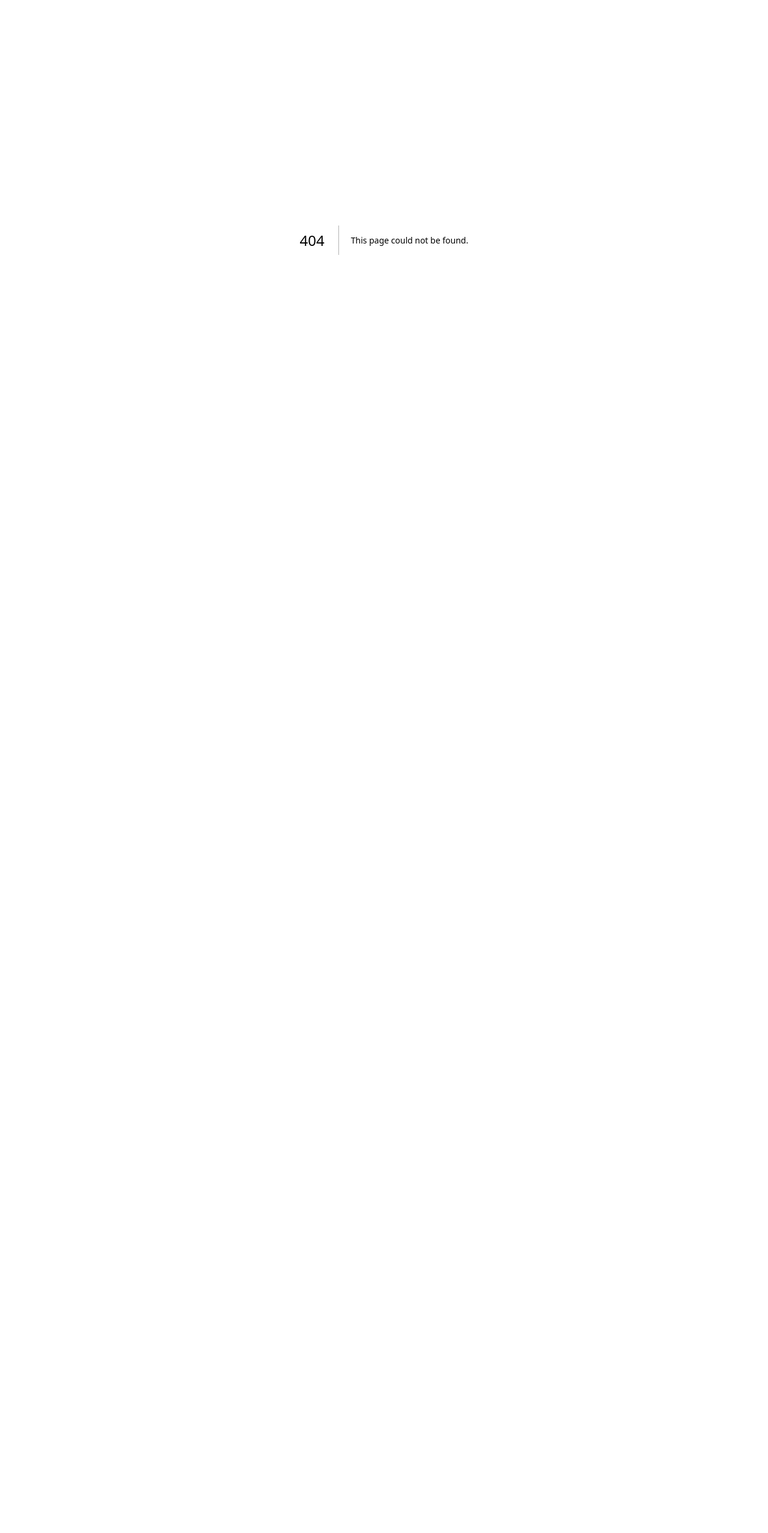
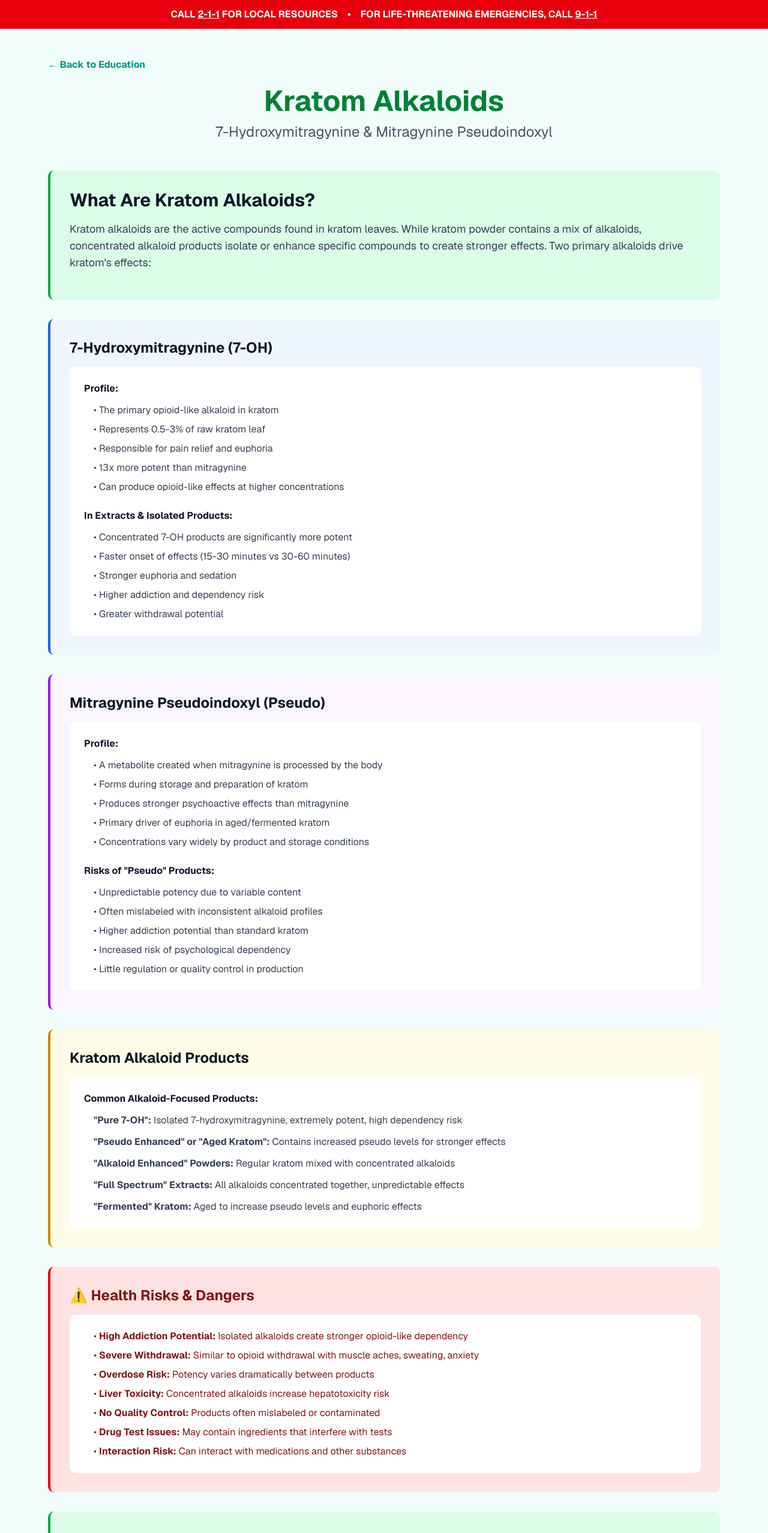
Before and after one commit to dgardner1982/v0-ottawa-county-resources, a Next.js app: page /drug/kratom-alkaloids in a window 1280 px wide. Before the commit this address had no page. Shown: the top 2556 px of the page at 60% size. Before the commit the page ends 800 px from the top, so only its background shows below. Built offline with nearby package versions, Linux system fonts and the light colour scheme.

Commit message:
feat: add Kratom Alkaloids educational page with detailed information and health risks

```diff
--- /dev/null
+++ b/app/drug/kratom-alkaloids/page.tsx
@@ -0,0 +1,130 @@
+'use client';
+
+import Link from 'next/link';
+import { Footer } from '@/components/footer';
+
+export default function KratomAlkaloidsPage() {
+  return (
+    <>
+      <div className="bg-red-600 text-white py-3 px-4 text-center sticky top-0 z-50 font-bold flex items-center justify-center gap-4 flex-wrap">
+        <span>CALL <a href="tel:211" className="underline font-bold">2-1-1</a> FOR LOCAL RESOURCES</span>
+        <span className="hidden sm:inline">•</span>
+        <span>FOR LIFE-THREATENING EMERGENCIES, CALL <a href="tel:911" className="underline font-bold">9-1-1</a></span>
+      </div>
+
+      <main className="max-w-6xl mx-auto px-4 py-12">
+        <Link href="/education" className="text-teal-600 hover:text-teal-800 font-bold mb-6 inline-block">← Back to Education</Link>
+
+        <div className="space-y-8">
+          <div className="text-center mb-12">
+            <h1 className="text-5xl font-bold text-green-700 mb-3">Kratom Alkaloids</h1>
+            <p className="text-2xl text-gray-600">7-Hydroxymitragynine & Mitragynine Pseudoindoxyl</p>
+          </div>
+
+          <div className="bg-green-100 border-l-4 border-green-600 p-8 rounded-lg mb-8">
+            <h2 className="text-3xl font-bold text-gray-900 mb-4">What Are Kratom Alkaloids?</h2>
+            <p className="text-lg text-gray-700 mb-4">
+              Kratom alkaloids are the active compounds found in kratom leaves. While kratom powder contains a mix of alkaloids, concentrated alkaloid products isolate or enhance specific compounds to create stronger effects. Two primary alkaloids drive kratom&apos;s effects:
+            </p>
+          </div>
+
+          <div className="bg-blue-50 border-l-4 border-blue-600 p-8 rounded-lg mb-8">
+            <h2 className="text-2xl font-bold text-gray-900 mb-4">7-Hydroxymitragynine (7-OH)</h2>
+            <div className="bg-white p-6 rounded-lg">
+              <h3 className="font-bold text-gray-900 mb-3">Profile:</h3>
+              <ul className="space-y-2 text-gray-700 mb-6 ml-4">
+                <li>• The primary opioid-like alkaloid in kratom</li>
+                <li>• Represents 0.5-3% of raw kratom leaf</li>
+                <li>• Responsible for pain relief and euphoria</li>
+                <li>• 13x more potent than mitragynine</li>
+                <li>• Can produce opioid-like effects at higher concentrations</li>
+              </ul>
+              <h3 className="font-bold text-gray-900 mb-3">In Extracts & Isolated Products:</h3>
+              <ul className="space-y-2 text-gray-700 ml-4">
+                <li>• Concentrated 7-OH products are significantly more potent</li>
+                <li>• Faster onset of effects (15-30 minutes vs 30-60 minutes)</li>
+                <li>• Stronger euphoria and sedation</li>
+                <li>• Higher addiction and dependency risk</li>
+                <li>• Greater withdrawal potential</li>
+              </ul>
+            </div>
+          </div>
+
+          <div className="bg-purple-50 border-l-4 border-purple-600 p-8 rounded-lg mb-8">
+            <h2 className="text-2xl font-bold text-gray-900 mb-4">Mitragynine Pseudoindoxyl (Pseudo)</h2>
+            <div className="bg-white p-6 rounded-lg">
+              <h3 className="font-bold text-gray-900 mb-3">Profile:</h3>
+              <ul className="space-y-2 text-gray-700 mb-6 ml-4">
+                <li>• A metabolite created when mitragynine is processed by the body</li>
+                <li>• Forms during storage and preparation of kratom</li>
+                <li>• Produces stronger psychoactive effects than mitragynine</li>
+                <li>• Primary driver of euphoria in aged/fermented kratom</li>
+                <li>• Concentrations vary widely by product and storage conditions</li>
+              </ul>
+              <h3 className="font-bold text-gray-900 mb-3">Risks of &quot;Pseudo&quot; Products:</h3>
+              <ul className="space-y-2 text-gray-700 ml-4">
+                <li>• Unpredictable potency due to variable content</li>
+                <li>• Often mislabeled with inconsistent alkaloid profiles</li>
+                <li>• Higher addiction potential than standard kratom</li>
+                <li>• Increased risk of psychological dependency</li>
+                <li>• Little regulation or quality control in production</li>
+              </ul>
+            </div>
+          </div>
+
+          <div className="bg-yellow-50 border-l-4 border-yellow-600 p-8 rounded-lg mb-8">
+            <h2 className="text-2xl font-bold text-gray-900 mb-4">Kratom Alkaloid Products</h2>
+            <div className="bg-white p-6 rounded-lg">
+              <h3 className="font-bold text-gray-900 mb-3">Common Alkaloid-Focused Products:</h3>
+              <ul className="space-y-3 text-gray-700 ml-4">
+                <li><strong>&quot;Pure 7-OH&quot;:</strong> Isolated 7-hydroxymitragynine, extremely potent, high dependency risk</li>
+                <li><strong>&quot;Pseudo Enhanced&quot; or &quot;Aged Kratom&quot;:</strong> Contains increased pseudo levels for stronger effects</li>
+                <li><strong>&quot;Alkaloid Enhanced&quot; Powders:</strong> Regular kratom mixed with concentrated alkaloids</li>
+                <li><strong>&quot;Full Spectrum&quot; Extracts:</strong> All alkaloids concentrated together, unpredictable effects</li>
+                <li><strong>&quot;Fermented&quot; Kratom:</strong> Aged to increase pseudo levels and euphoric effects</li>
+              </ul>
+            </div>
+          </div>
+
+          <div className="bg-red-100 border-l-4 border-red-600 p-8 rounded-lg mb-8">
+            <h2 className="text-2xl font-bold text-red-900 mb-4">⚠️ Health Risks & Dangers</h2>
+            <div className="bg-white p-6 rounded-lg">
+              <ul className="space-y-2 text-red-900 ml-4">
+                <li>• <strong>High Addiction Potential:</strong> Isolated alkaloids create stronger opioid-like dependency</li>
+                <li>• <strong>Severe Withdrawal:</strong> Similar to opioid withdrawal with muscle aches, sweating, anxiety</li>
+                <li>• <strong>Overdose Risk:</strong> Potency varies dramatically between products</li>
+                <li>• <strong>Liver Toxicity:</strong> Concentrated alkaloids increase hepatotoxicity risk</li>
+                <li>• <strong>No Quality Control:</strong> Products often mislabeled or contaminated</li>
+                <li>• <strong>Drug Test Issues:</strong> May contain ingredients that interfere with tests</li>
+                <li>• <strong>Interaction Risk:</strong> Can interact with medications and other substances</li>
+              </ul>
+            </div>
+          </div>
+
+          <div className="bg-green-100 border-l-4 border-green-600 p-8 rounded-lg mb-8">
+            <h2 className="text-2xl font-bold text-gray-900 mb-4">Harm Reduction Tips</h2>
+            <ul className="space-y-2 text-gray-700 ml-4">
+              <li>✓ Use regular kratom powder instead of concentrated alkaloid products</li>
+              <li>✓ Avoid isolated 7-OH or &quot;Pseudo&quot; products entirely</li>
+              <li>✓ Never mix with other opioids, sedatives, or alcohol</li>
+              <li>✓ Space usage with at least 1-2 days between sessions to reduce dependency</li>
+              <li>✓ If dependent, taper gradually rather than stopping abruptly</li>
+              <li>✓ Monitor for withdrawal symptoms: irritability, anxiety, sweating, muscle aches</li>
+              <li>✓ Seek professional help if experiencing addiction—treatment is available</li>
+            </ul>
+          </div>
+
+          <div className="bg-teal-600 text-white rounded-lg p-8 text-center">
+            <h3 className="text-2xl font-bold mb-3">Need Support?</h3>
+            <p className="mb-6 text-lg">If you or someone you know is struggling with kratom use or dependency, help is available.</p>
+            <Link href="/">
+              <button className="bg-white text-teal-600 hover:bg-gray-100 font-bold px-8 py-3 rounded text-lg transition">Find Local Resources</button>
+            </Link>
+          </div>
+        </div>
+      </main>
+
+      <Footer />
+    </>
+  );
+}
--- a/app/education/page.tsx
+++ b/app/education/page.tsx
@@ -24,6 +24,7 @@ export default function EducationPage() {
     { name: "Inhalants", icon: "💨", slug: "inhalants", color: "border-pink-500", bgColor: "bg-pink-50" },
     { name: "Ketamine", icon: "🧪", slug: "ketamine", color: "border-indigo-500", bgColor: "bg-indigo-50" },
     { name: "Kratom", icon: "🍃", slug: "kratom", color: "border-green-500", bgColor: "bg-green-50" },
+    { name: "Kratom Alkaloids", icon: "🔬", slug: "kratom-alkaloids", color: "border-green-700", bgColor: "bg-green-200" },
     { name: "Medetomidine", icon: "🔬", slug: "medetomidine", color: "border-indigo-600", bgColor: "bg-indigo-100" },
     { name: "Methadone", slug: "methadone", color: "border-blue-500", bgColor: "bg-blue-50", image: "/drug-icons/methadone.jpg" },
     { name: "Methamphetamine", icon: "⚡", slug: "methamphetamine", color: "border-orange-500", bgColor: "bg-orange-50" },
```
